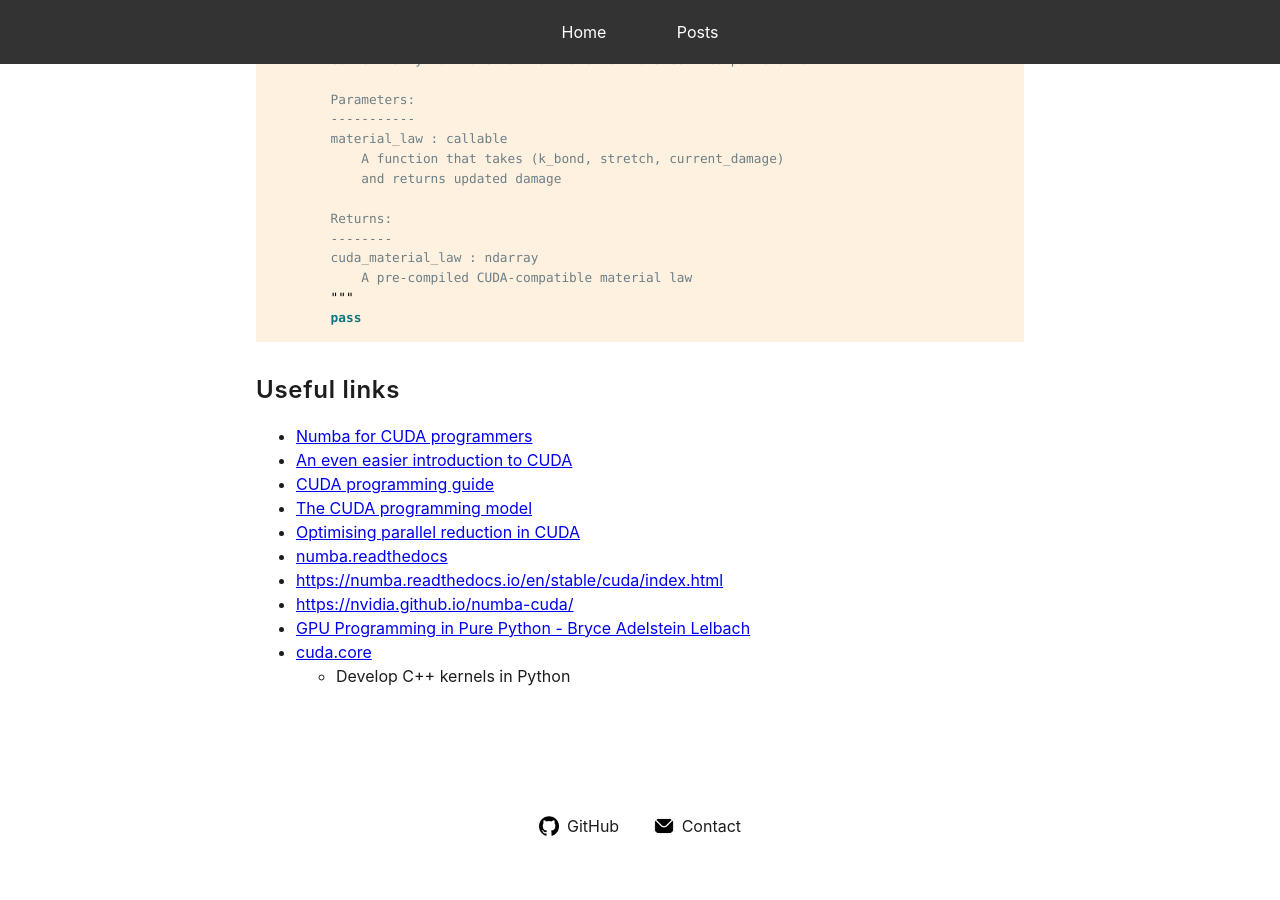
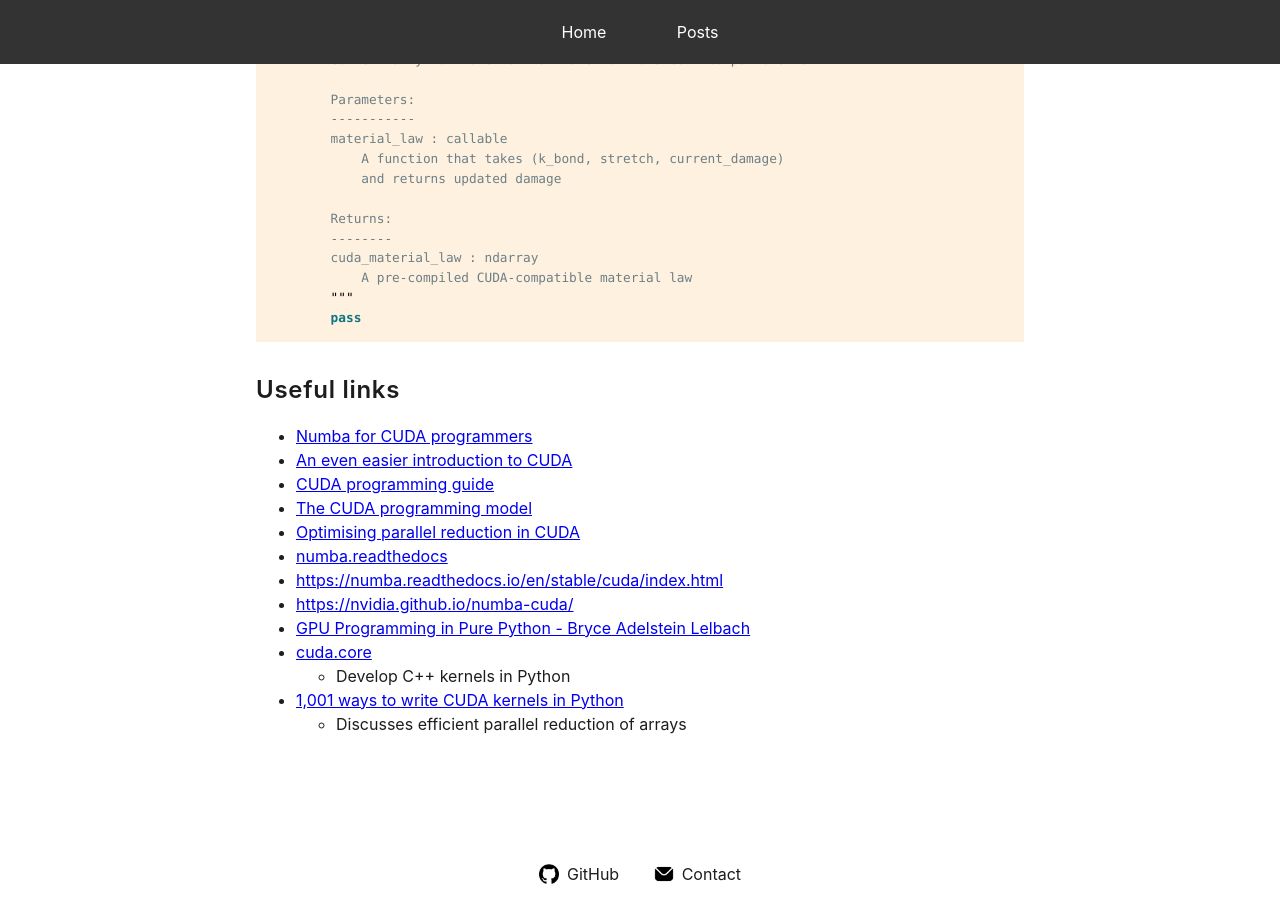
Before and after one commit to mark-hobbs/mark-hobbs.github.io, a Jekyll site: the page built from _posts/2025-02-03-cuda.md, in a window 1280 px wide and 900 px high, scrolled down 7294 px. Built offline with Jekyll 4.4.1, drawn with Linux system fonts in a browser that asks for light colours; before the commit the page ends 8146 px from its top, so only the background shows below that.

Commit message:
General updates

```diff
--- a/_posts/2025-02-03-cuda.md
+++ b/_posts/2025-02-03-cuda.md
@@ -358,3 +358,5 @@ class ConstitutiveLaw:
 - [GPU Programming in Pure Python - Bryce Adelstein Lelbach](https://www.youtube.com/watch?v=8utSRblGEB0&ab_channel=PyConUS)
 - [cuda.core](https://nvidia.github.io/cuda-python/cuda-core/latest/)
   - Develop C++ kernels in Python
+- [1,001 ways to write CUDA kernels in Python](https://www.nvidia.com/en-us/on-demand/session/gtc25-S72449/)
+  - Discusses efficient parallel reduction of arrays
```
